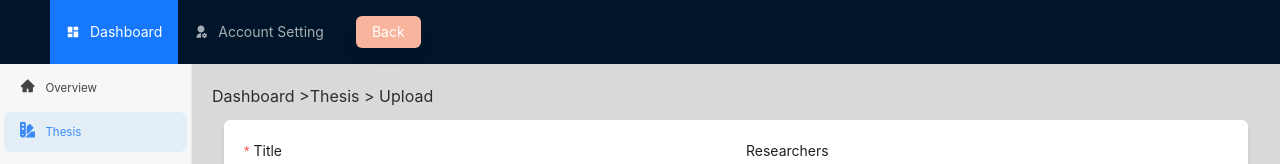
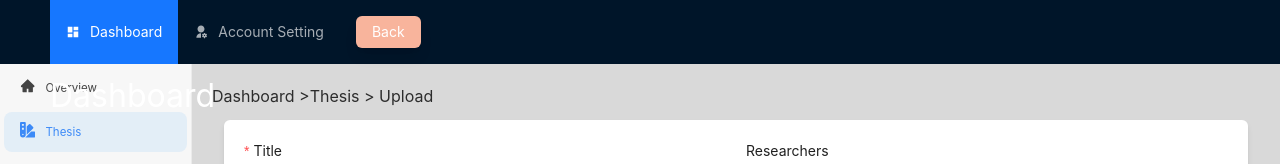
Before and after one commit to TorrCod/thesis-abstract, a Next.js app: page /dashboard/thesis/upload-thesis in a window 1280 px wide. Shown: the top 164 px of the page. Built offline with nearby package versions, Linux system fonts and the light colour scheme; no server answers; the database is empty.

Commit message:
dashboard named

```diff
--- a/src/components/dashboardLayout.tsx
+++ b/src/components/dashboardLayout.tsx
@@ -12,6 +12,7 @@ import { BotomMenu } from "@/components/botomMenu";
 import { SelectedDashboardSider } from "@/components/types.d";
 import { RiDashboardFill, RiUserSettingsFill } from "react-icons/ri";
 import { useRouter } from "next/router";
+import AdminProfile from "./admin";
 
 type SelectedMenu = "/dashboard" | "/account-setting";
 
@@ -99,14 +100,16 @@ function DashboardLayout({
 
   return (
     <div className="bg-[#D9D9D9] relative md:h-screen">
-      <Header className="header fixed top-0 w-full md:relative z-10">
+      <Header className="header fixed top-0 w-full md:relative z-20">
         <div className="logo" />
         <Menu
+          className="hidden md:flex"
           theme="dark"
           mode="horizontal"
           selectedKeys={[userSelectedMenu]}
           items={menuItem}
         />
+        <h1 className="text-white">Dashboard</h1>
       </Header>
       <div className="h-full">
         {userSelectedMenu === "/dashboard" && selectedSider && (
```
